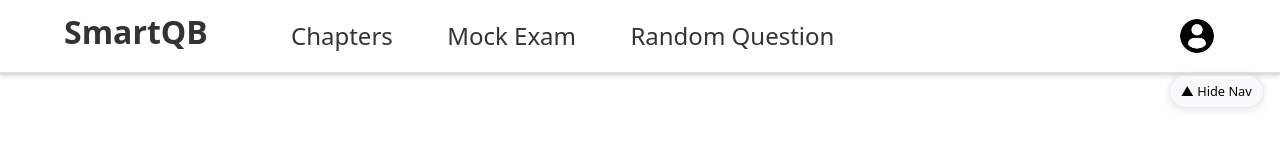
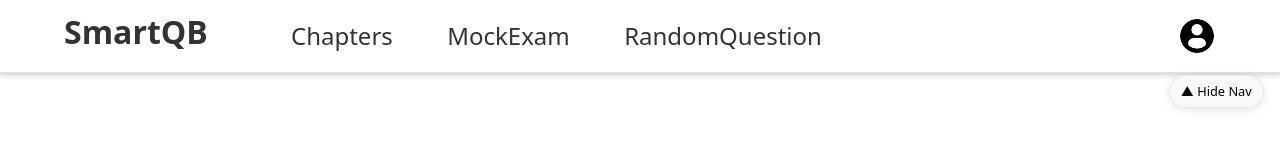
Before and after one commit to ZijiHu321/SmartQuestionBank, a Next.js app: page /profile/statistics/calculus1 in a window 1280 px wide. Shown: the top 160 px of the page. Built offline with nearby package versions, Linux system fonts and the light colour scheme.

Commit message:
error fix

```diff
--- a/app/component/MockExam/MockExam.tsx
+++ b/app/component/MockExam/MockExam.tsx
@@ -10,7 +10,9 @@ import PdfTable from './Table'
 //   filename: string;
 // };
 
-const [List, setList] = useState([
+
+const MockExam = () => {
+  const [List, setList] = useState([
   // cal1 course
   { course: 'cal1', unit: 'Limits and Continuity', examType: 'Unit Test', filename: 'cal1_Limits and Continuity.pdf' },
   { course: 'cal1', unit: 'Finding Derivative Functions', examType: 'Unit Test', filename: 'cal1_Finding Derivative Functions.pdf' },
@@ -36,7 +38,6 @@ const [List, setList] = useState([
 
 const [search, setSearch] = useState<string>('')
 
-const MockExam = () => {
   return (
     <div style={{
       display: 'flex',
--- a/app/component/NavBar.tsx
+++ b/app/component/NavBar.tsx
@@ -114,8 +114,8 @@ function NavBar() {
                     onClick={() => setIsMenuOpen(false)}
                   >
                     {path === '/unit' && 'Chapters'}
-                    {path === '/mockexam' && 'Mock Exam'}
-                    {path === '/link' && 'Random Question'}
+                    {path === '/mockexam' && 'MockExam'}
+                    {path === '/link' && 'RandomQuestion'}
                   </Link>
                 </li>
               ))}
```
Also changed, not shown: app/link/page.tsx (renamed from app/randomQn/page.tsx).
